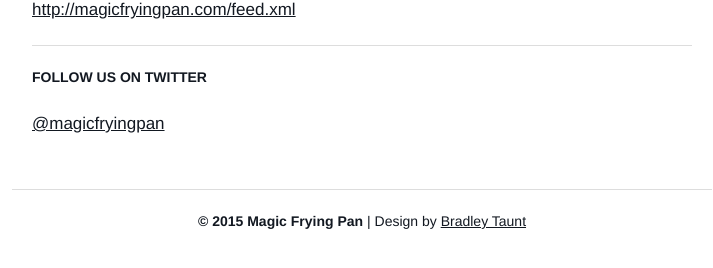
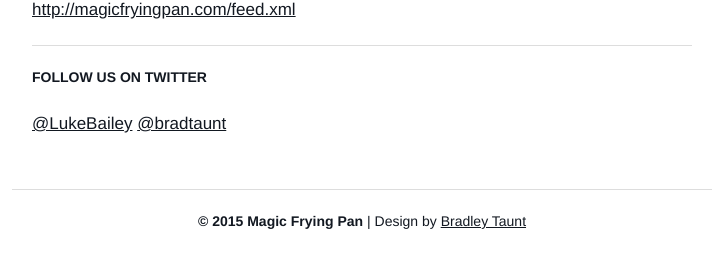
Before and after one commit to magicfryingpan/magicfryingpan.github.io, a Jekyll site: the page built from subscribe.md, in a window 1280 px wide. Shown: the part 295-563 px from the top of the page, without its empty margins (278-991 px from the left). Built offline with Jekyll 4.4.1, drawn with Linux system fonts in a browser that asks for light colours.

Commit message:
Update twitter account details

```diff
--- a/subscribe.md
+++ b/subscribe.md
@@ -1,7 +1,6 @@
 ---
 layout: page
 title: Subscribe
-color: blue
 permalink: /subscribe/
 ---
 
@@ -17,4 +16,5 @@ permalink: /subscribe/
 
 <p></p>
 
-[@magicfryingpan](http://twitter.com)
+[@LukeBailey](https://twitter.com/LukeBailey)
+[@bradtaunt](https://twitter.com/bradtaunt)
```
Also changed, not shown: 404.md (+0 -1 lines), about.md (+0 -1 lines).
